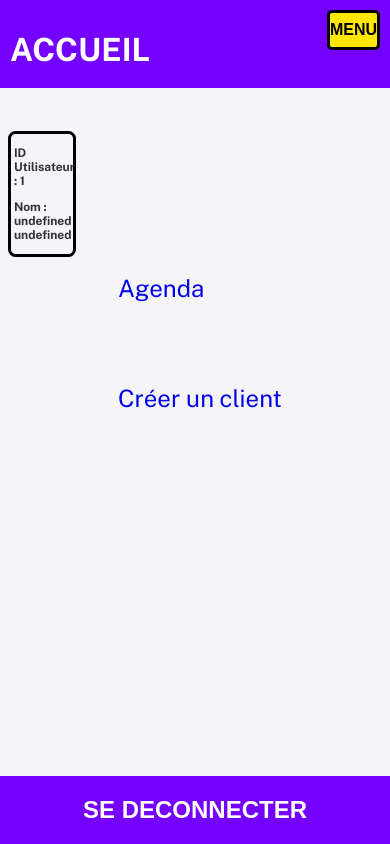
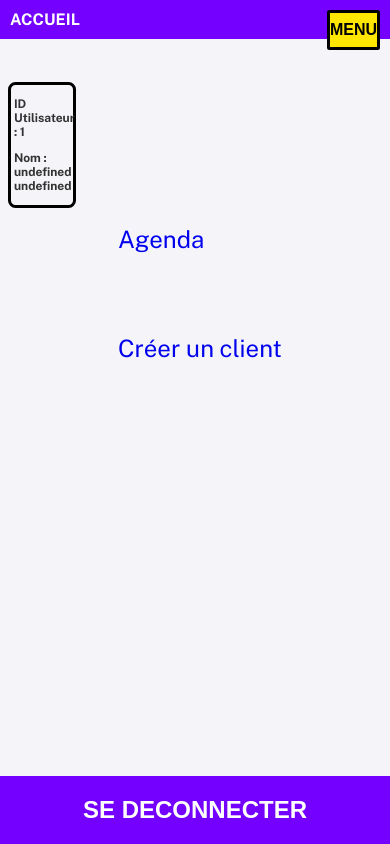
Before and after one commit to SostellPRO/GP, a website: page public/home.html in a window 390 px wide. Drawn offline with Linux system fonts and the light colour scheme; sample sign-in values are in the browser's storage.

Commit message:
resp h1 et menu ok

```diff
--- a/public/css/manageCampaigns.css
+++ b/public/css/manageCampaigns.css
@@ -32,13 +32,6 @@ body {
   background-color: rgb(116, 0, 255);
   color: white;
   height: 12.5vh;
-}
-
-.title_manage {
-  background-color: rgb(116, 0, 255);
-  font-size: 2.5rem;
-  font-weight: bold;
-  margin: 0;
 }
 
 .container_campaign {
@@ -132,45 +125,18 @@ body {
     right: 5px;
     z-index: 1000;
   }
-  #menuButton {
-    padding: 4px 7.5px; /* Réduction de padding */
-    cursor: pointer;
-    border-radius: 2.5px;
-    font-size: 0.75rem; /* Réduction de la taille */
-  }
-  h1.title_manage {
-    font-size: 2rem;
-  }
 }
 @media (max-width: 750px) {
-  h1.title_manage {
-    font-size: 1.5rem;
-  }
   .button_manage {
     font-size: 0.7rem;
     padding: 0.4rem 0.8rem;
   }
 }
 @media (max-width: 668px) {
-  h1.title_manage {
-    font-size: 1.25rem;
-  }
   .menu-container {
     position: fixed;
     top: 3.5px;
     right: 3.5px;
     z-index: 1000;
   }
-  #menuButton {
-    padding: 2px 3.5px; /* Réduction de padding */
-    cursor: pointer;
-    border-radius: 1.5px;
-    font-size: 0.35rem; /* Réduction de la taille */
-  }
 }
-
-@media (max-width: 524px) {
-  h1.title_manage {
-    font-size: 1rem;
-  }
-}
--- a/public/css/styles.css
+++ b/public/css/styles.css
@@ -61,12 +61,6 @@ header {
 
 #navigation-links li {
   margin-bottom: 3%;
-}
-
-.title_page {
-  background-color: rgb(116, 0, 255);
-  font-size: 3rem;
-  font-weight: bold;
 }
 
 #logoutButton {
@@ -317,6 +311,15 @@ button:hover {
   }
 }
 
+@media (max-width: 950px) {
+  #menuButton {
+    padding: 4px 7.5px; /* Réduction de padding */
+    cursor: pointer;
+    border-radius: 2.5px;
+    font-size: 1rem; /* Réduction de la taille */
+  }
+}
+
 @media (max-width: 850px) {
   #user-info {
     font-size: 1rem;
@@ -341,3 +344,38 @@ button:hover {
     margin-bottom: 30%;
   }
 }
+
+/*Title page responsive*/
+.title_page {
+  background-color: rgb(116, 0, 255);
+  font-size: 4rem;
+  font-weight: bold;
+  margin: 0;
+}
+@media (max-width: 1350px) {
+  .title_page {
+    font-size: 2.5rem;
+  }
+}
+@media (max-width: 1250px) {
+  .title_page {
+    font-size: 2rem;
+  }
+}
+
+@media (max-width: 950px) {
+  .title_page {
+    font-size: 1.5rem;
+  }
+}
+
+@media (max-width: 750px) {
+  .title_page {
+    font-size: 1.25rem;
+  }
+}
+@media (max-width: 668px) {
+  .title_page {
+    font-size: 1rem;
+  }
+}
--- a/public/home.html
+++ b/public/home.html
@@ -11,7 +11,7 @@
   <body>
     <div class="body_home">
       <header class="header_home">
-        <h1 class="title_home">ACCUEIL</h1>
+        <h1 class="title_page">ACCUEIL</h1>
         <div id="menuContainer" class="menu-container"></div>
       </header>
 
```
Also changed, not shown: public/agenda.html (+1 -1 lines), public/clientDetail.html (+1 -1 lines), public/createClient.html (+1 -1 lines), public/createProfile.html (+1 -1 lines), public/manageCampaigns.html (+1 -1 lines), 1 other file.
